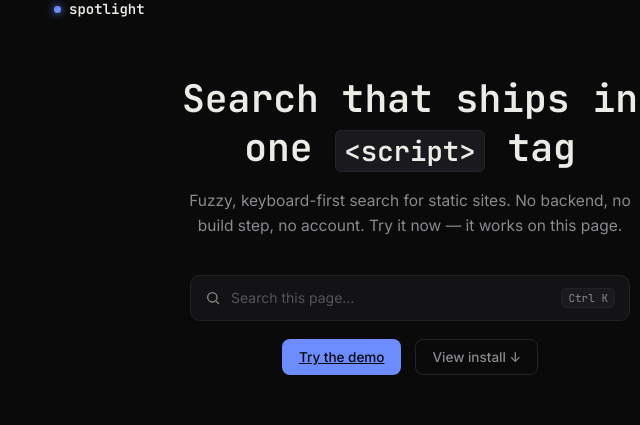
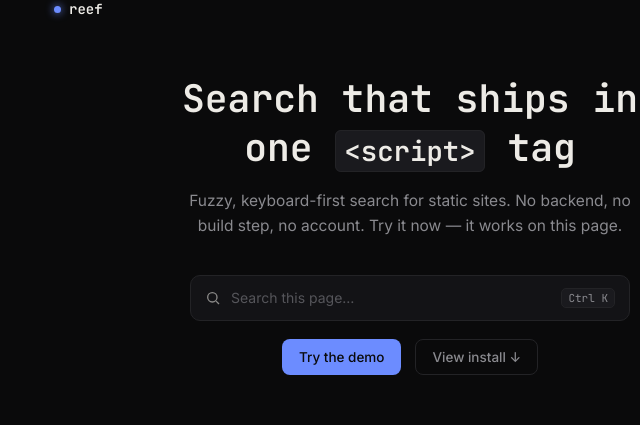
Before and after one commit to somalip/Reef, a website: page index.html in a window 1280 px wide. Shown: the top 425 px of the page, 230-870 px from the left. Drawn offline with Linux system fonts and the light colour scheme.

Commit message:
Naming Change

```diff
--- a/index.html
+++ b/index.html
@@ -3,7 +3,7 @@
 <head>
   <meta charset="utf-8" />
   <meta name="viewport" content="width=device-width,initial-scale=1" />
-  <title>Spotlight Search</title>
+  <title>Reef Search</title>
   <meta name="description" content="Zero-build, Cmd+K search overlay for static sites" />
   <link rel="preconnect" href="https://fonts.googleapis.com">
   <link href="https://fonts.googleapis.com/css2?family=JetBrains+Mono:wght@400;500;600&family=Inter:wght@400;500&display=swap" rel="stylesheet">
@@ -63,7 +63,7 @@
 </head>
 <body>
   <nav class="wrap">
-    <div class="logo"><span class="logo-dot"></span>spotlight</div>
+    <div class="logo"><span class="logo-dot"></span>reef</div>
     <div class="nav-links">
       <a href="fixture/index.html">Docs</a>
       <a href="https://github.com">GitHub</a>
@@ -79,7 +79,7 @@
       <span class="kbd-hint" id="kbdHint">⌘K</span>
     </div>
     <div class="cta">
-      <a href="fixture/" class="btn btn-primary">Try the demo</a>
+      <a href="fixture/" class="btn btn-primary" style="text-decoration:none;">Try the demo</a>
       <button class="btn btn-ghost" id="viewCode">View install ↓</button>
     </div>
   </header>
```
